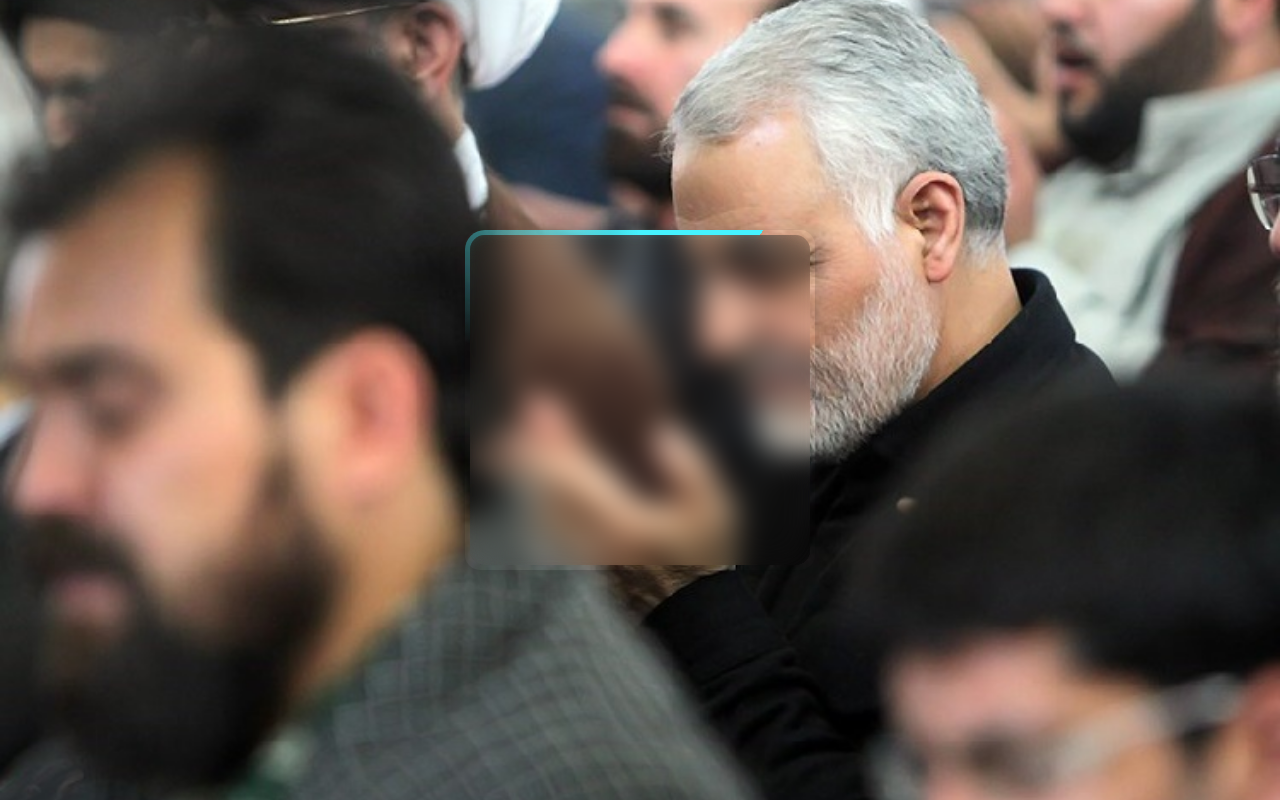
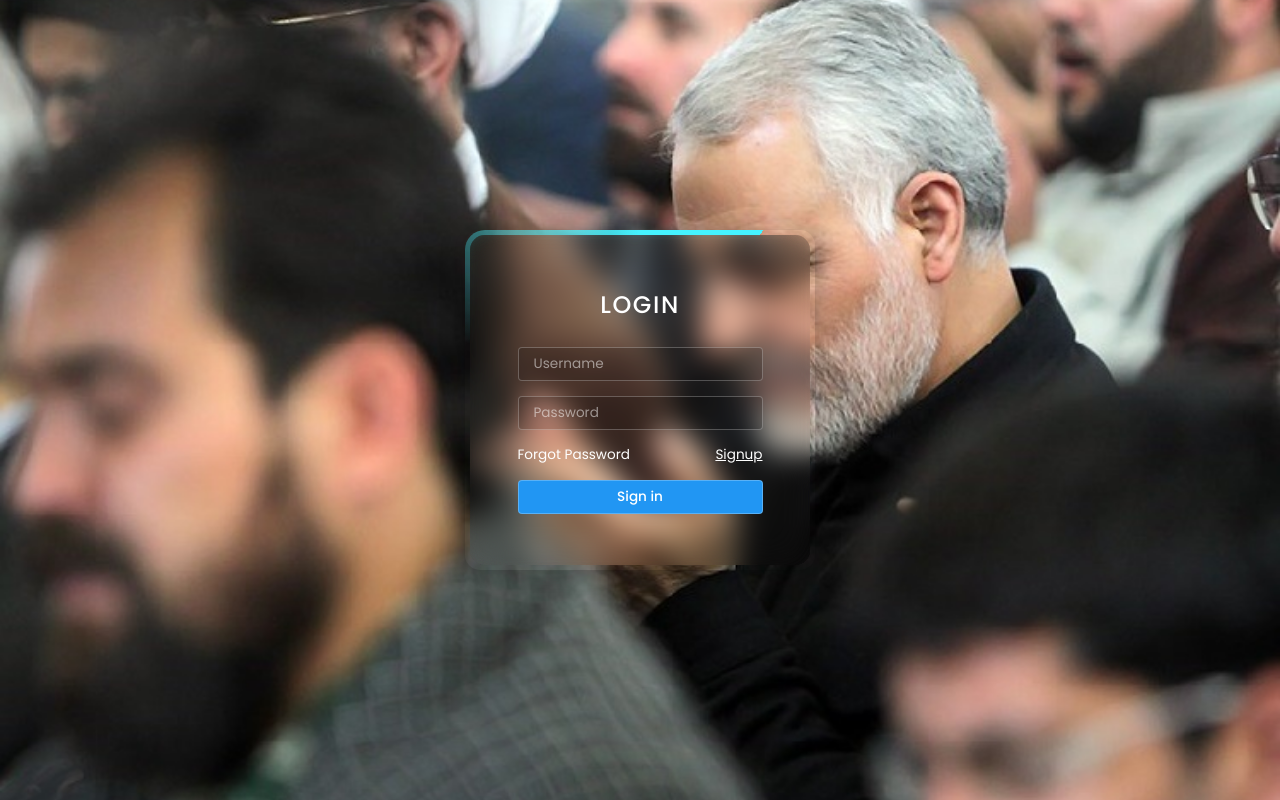
Before and after one commit to RasoulMadani/Animated-Glassmorphism-Login---Registration-Form-using-Html-CSS---Javascript, a plain HTML site: page index.html in a window 1280 px wide. Drawn offline with Linux system fonts and the light colour scheme.

Commit message:
تمام شدن صفحه ورود

```diff
--- a/index.html
+++ b/index.html
@@ -18,6 +18,22 @@
             <span></span>
             <span></span>
             <span></span>
+            <form action="" id="signinForm">
+                <h2>Login</h2>
+                <div class="inputBox">
+                    <input type="text" placeholder="Username" id="">
+                </div>
+                <div class="inputBox">
+                    <input type="password" placeholder="Password" id="">
+                </div>
+                <div class="inputBox group">
+                    <a href="#">Forgot Password</a>
+                    <a href="#" id="signup">Signup</a>
+                </div>
+                <div class="inputBox">
+                    <input type="submit" value="Sign in" placeholder="Sign in" id="">
+                </div>
+            </form>
         </div>
     </body>
 </html>
--- a/style.css
+++ b/style.css
@@ -1,80 +1,144 @@
 @import url("https://fonts.googleapis.com/css2?family=Dancing+Script:wght@500&family=Poppins:ital,wght@0,100;0,200;0,300;0,400;0,500;0,600;0,700;0,800;0,900;1,100;1,200;1,300;1,400;1,500;1,600;1,700;1,800;1,900&display=swap");
-*{
-    margin: 0;padding: 0;box-sizing: border-box;
-    font-family: 'Poppins',sans-serif;
+* {
+  margin: 0;
+  padding: 0;
+  box-sizing: border-box;
+  font-family: "Poppins", sans-serif;
 }
-body{
+body {
   display: flex;
   justify-content: center;
   align-items: center;
   min-height: 100vh;
-    &::before{
-        content: '';
+  &::before {
+    content: "";
     position: absolute;
     inset: 0;
     background: url(./ghasem.jpg);
-        background-attachment:fixed;
+    background-attachment: fixed;
     background-size: cover;
     background-position: center;
   }
-    .container{
+  .container {
     position: relative;
     width: 350px;
     height: 340px;
     border-radius: 15px;
-        box-shadow: 0 5px 25px rgba(0,0,0,0.25);
-        display: flex;justify-content: center;align-items: center;
+    box-shadow: 0 5px 25px rgba(0, 0, 0, 0.25);
+    display: flex;
+    justify-content: center;
+    align-items: center;
     z-index: 1000;
     transition: 0.5s;
     overflow: hidden;
-        &::before{
-            content: '';
+    &::before {
+      content: "";
       position: absolute;
       width: 100%;
       height: 100%;
-            background: repeating-conic-gradient(from var(--a),#45f3ff 0%,#45f3ff 10%,transparent 10%,transparent 80%,#45f3ff 100%);
+      background: repeating-conic-gradient(
+        from var(--a),
+        #45f3ff 0%,
+        #45f3ff 10%,
+        transparent 10%,
+        transparent 80%,
+        #45f3ff 100%
+      );
       border-radius: 20px;
       animation: animate 2.5s linear infinite;
     }
 
-        >span{
+    > span {
       position: absolute;
       inset: 5px;
       overflow: hidden;
       border-radius: 15px;
-            &::before{
-                content: '';
+      &::before {
+        content: "";
         position: absolute;
         inset: 5px;
         background: url(./ghasem.jpg);
-                background-attachment:fixed;
+        background-attachment: fixed;
         background-size: cover;
         background-position: center;
         filter: blur(10px);
       }
-            &::after{
-                content: '';
+      &::after {
+        content: "";
         position: absolute;
         inset: 5px;
         background: url(./ghasem.jpg);
-                background-attachment:fixed;
+        background-attachment: fixed;
         background-size: cover;
         background-position: center;
         filter: blur(15px);
       }
     }
+    > form {
+      position: absolute;
+      left: 0;
+      display: flex;
+      justify-content: center;
+      align-items: center;
+      flex-direction: column;
+      width: 100%;
+      gap: 15px;
+      transition: 0.5s;
+      > h2 {
+        position: relative;
+        color: white;
+        font-size: 1.5rem;
+        letter-spacing: 0.1rem;
+        text-transform: uppercase;
+        font-weight: 500;
+        margin-bottom: 10px;
+      }
+      > .inputBox {
+        position: relative;
+        width: 70%;
+        display: flex;
+        justify-content: space-between;
+        >a{
+            color: white;
+            text-decoration: none;
+            font-size: 0.85em;
+            &:nth-child(2){
+                text-decoration: underline;
             }
         }
-@property --a{
-    syntax: '<angle>';
+        >input{
+            width: 100%;
+            outline: none;
+            border: 1px solid rgba(255,255,255,0.25);
+            background: rgba(0,0,0,0.15);
+            padding: 6px 15px;
+            border-radius: 4px;
+            font-size: 0.85em;
+            color: white;
+            &::placeholder{
+                color: rgba(255,255,255,0.5);
+            }
+            &[type='submit']{
+                background: #2196f3;
+                font-weight: 500;
+                cursor: pointer;
+            }
+
+        }
+      }
+    }
+  }
+}
+@property --a {
+  syntax: "<angle>";
   inherits: false;
   initial-value: 0deg;
 }
 @keyframes animate {
-    0%{
-        --a:0deg;
+  0% {
+    --a: 0deg;
   }
-    100%{
-        --a:360deg;
+  100% {
+    --a: 360deg;
   }
 }
```
Also changed, not shown: 1 other file. Lines whose indentation alone changed are shown as unchanged.
